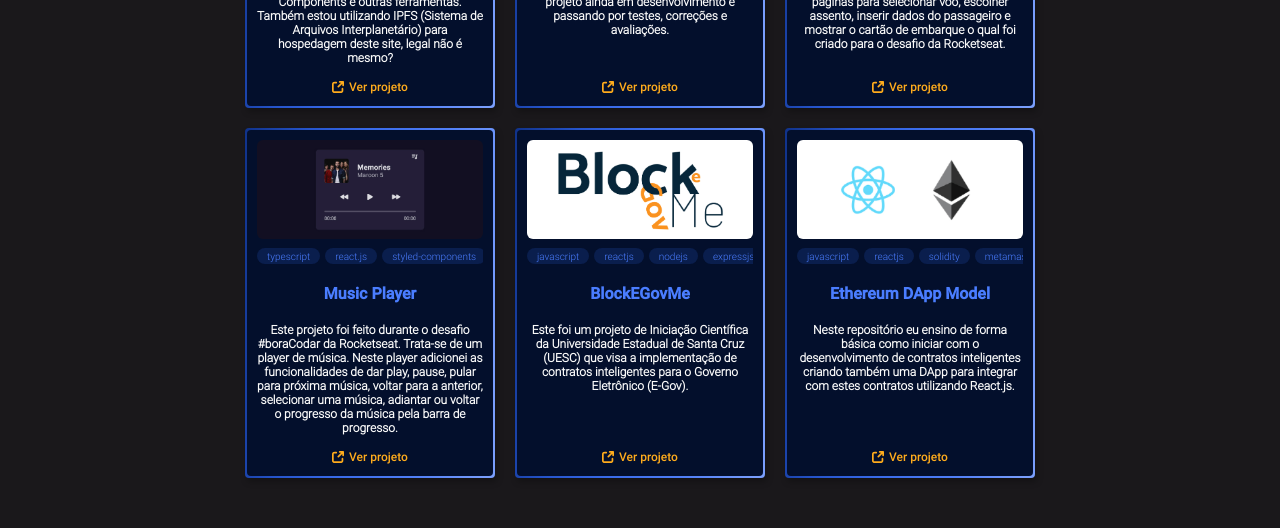
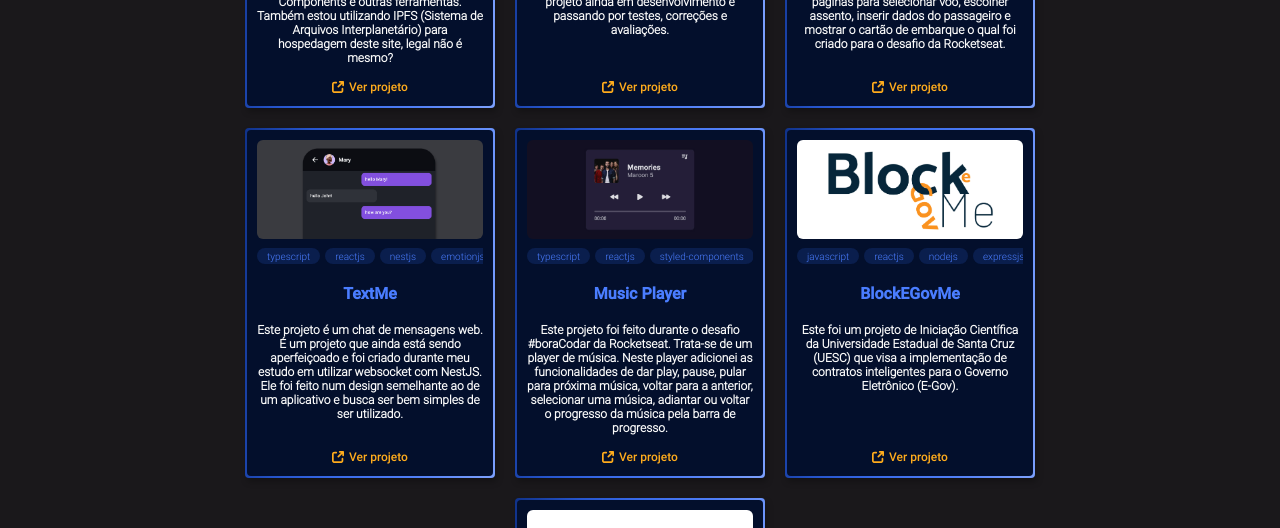
Before and after one commit to levysantiago/personal-page, a React (Create React App) app: page / in a window 1280 px wide. Shown: the part 5960-6488 px from the top of the page. Built offline with nearby package versions, Linux system fonts and the light colour scheme.

Commit message:
feat: adding new project card

```diff
--- a/src/components/Banner/styles.tsx
+++ b/src/components/Banner/styles.tsx
@@ -1,7 +1,6 @@
 import { ITheme } from "components/Theme";
 import styled from "styled-components";
 import hello_icon from "../../assets/hello.svg";
-import arrows_down_icon from "../../assets/arrows-down.svg";
 import profile_img from "../../assets/profile/me.jpeg";
 
 interface IProps {
--- a/src/components/ProjectCard/index.tsx
+++ b/src/components/ProjectCard/index.tsx
@@ -39,9 +39,9 @@ const ProjectCard: React.FC<IProps> = ({
         </ImageHeaderContainer>
 
         <BadgeList>
-          {badges.map((badge) => {
+          {badges.map((badge, index) => {
             return (
-              <Badge>
+              <Badge key={`project-card-badge-${index}`}>
                 <BadgeTitle>{badge}</BadgeTitle>
               </Badge>
             );
--- a/src/components/Projects/content/projects.ts
+++ b/src/components/Projects/content/projects.ts
@@ -4,6 +4,7 @@ import boarding_pass from "../../../assets/project-imgs/boarding-pass.jpeg";
 import blockegovme from "../../../assets/project-imgs/blockegovme.jpeg";
 import ethereum_react_model from "../../../assets/project-imgs/ethereum-react-model.jpeg";
 import music_player from "../../../assets/project-imgs/music-player.jpeg";
+import textme from "../../../assets/project-imgs/textme.jpeg";
 
 export const projects = [
   {
@@ -38,6 +39,17 @@ export const projects = [
     badges: ["typescript", "nodejs", "nestjs", "prisma", "reactjs", "axios"],
   },
   {
+    title: "TextMe",
+    description: `Este projeto é um chat de mensagens web. É um projeto que
+    ainda está sendo aperfeiçoado e foi criado durante meu estudo em utilizar
+    websocket com NestJS. Ele foi feito num design semelhante ao de um aplicativo
+    e busca ser bem simples de ser utilizado.`,
+    readMoreLink: "https://github.com/levysantiago/text-me",
+    githubLink: "https://github.com/levysantiago/text-me",
+    banner: textme,
+    badges: ["typescript", "reactjs", "nestjs", "emotionjs", "zod"],
+  },
+  {
     title: "Music Player",
     description: `Este projeto foi feito durante o desafio #boraCodar da Rocketseat.
     Trata-se de um player de música. Neste player adicionei as funcionalidades de
@@ -46,7 +58,7 @@ export const projects = [
     readMoreLink: "https://github.com/levysantiago/desafio-music-player",
     githubLink: "https://github.com/levysantiago/desafio-music-player",
     banner: music_player,
-    badges: ["typescript", "react.js", "styled-components"],
+    badges: ["typescript", "reactjs", "styled-components"],
   },
   {
     title: "BlockEGovMe",
```
Also changed, not shown: src/assets/project-imgs/textme.jpeg (added).
